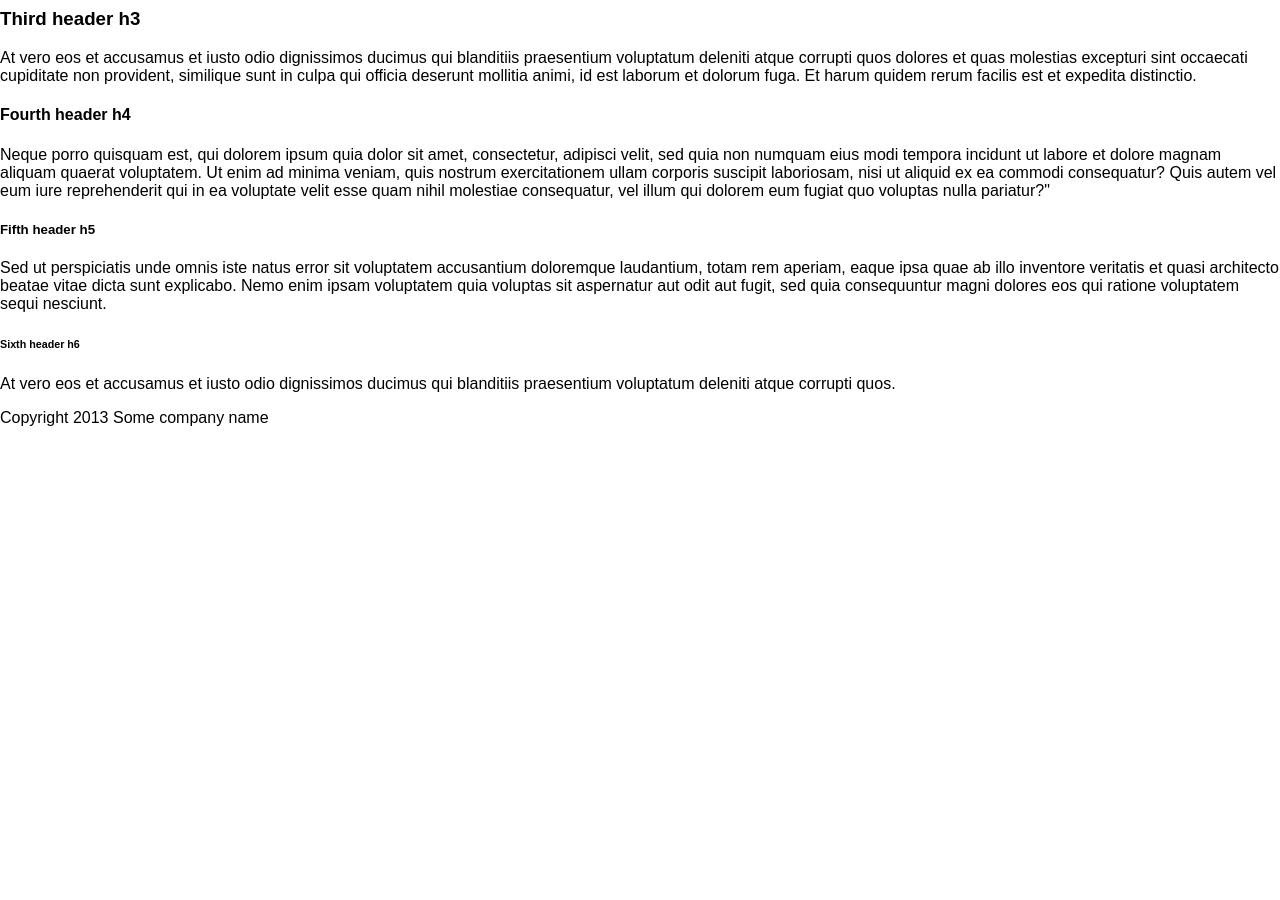
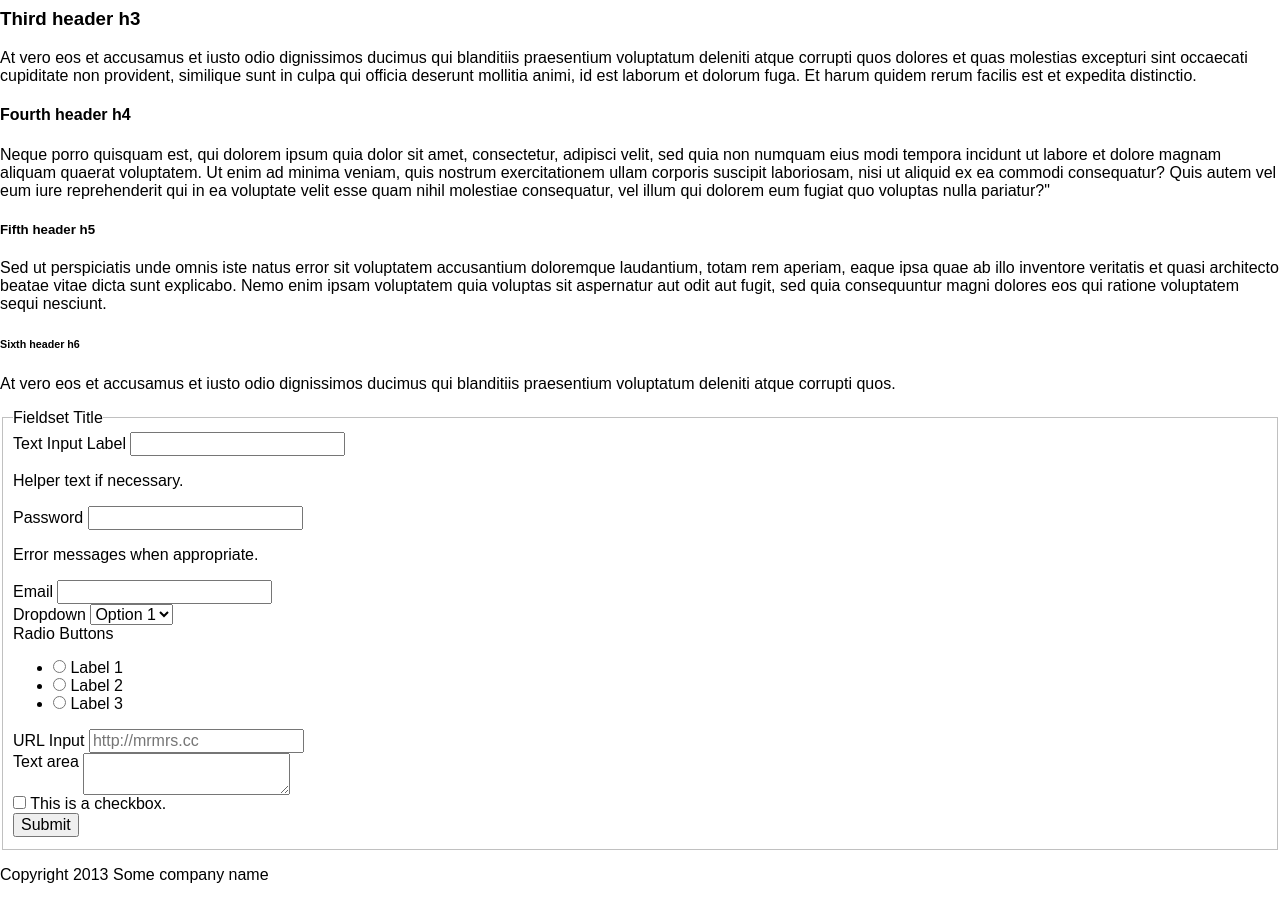
Before and after one commit to mrmrs/html, a Jekyll site: the page built from index.html, in a window 1280 px wide and 900 px high, scrolled down 1061 px. Built offline with Jekyll 4.4.1, drawn with Linux system fonts in a browser that asks for light colours; before the commit the page ends 1504 px from its top, so only the background shows below that.

Commit message:
Adding form elements.

```diff
--- a/index.html
+++ b/index.html
@@ -128,6 +128,67 @@ layout: default
     praesentium voluptatum deleniti atque corrupti quos.
   </p>
 </section>
+<section>
+  <form>
+    <fieldset>
+      <legend>Fieldset Title</legend>
+
+      <div>
+        <label>Text Input Label</label>
+        <input type="text"/>
+        <p>Helper text if necessary.</p>
+      </div>
+
+      <div>
+        <label>Password</label>
+        <input type="password" />
+        <p>Error messages when appropriate.</p>
+      </div>
+
+      <div>
+        <label for="email">Email</label>
+        <input type="email" id="email" class="form-text" />
+      </div>
+
+      <div>
+        <label for="gender">Dropdown</label>
+        <select>
+          <option>Option 1</option>
+          <option>Option 2</option>
+          <option>Option 3</option>
+        </select>
+      </div>
+
+      <div>
+        <label>Radio Buttons</label>
+        <ul>
+          <li><label><input type="radio" /> Label 1</label></li>
+          <li><label><input type="radio" /> Label 2</label></li>
+          <li><label><input type="radio" /> Label 3</label></li>
+        </ul>
+      </div>
+
+      <div>
+        <label for="url">URL Input</label>
+        <input type="url" placeholder="http://mrmrs.cc" />
+      </div>
+
+      <div>
+        <label>Text area</label>
+        <textarea></textarea>
+      </div>
+
+      <div>
+        <label><input type="checkbox" /> This is a checkbox.</label>
+      </div>
+
+      <div>
+        <input type="submit" value="Submit" />
+      </div>
+
+      </fieldset>
+  </form>
+</section>
 <footer>
-  <p>Copyright 2013 Some company name</p>
-</footer>
+    <p>Copyright 2013 Some company name</p>
+  </footer>
```
